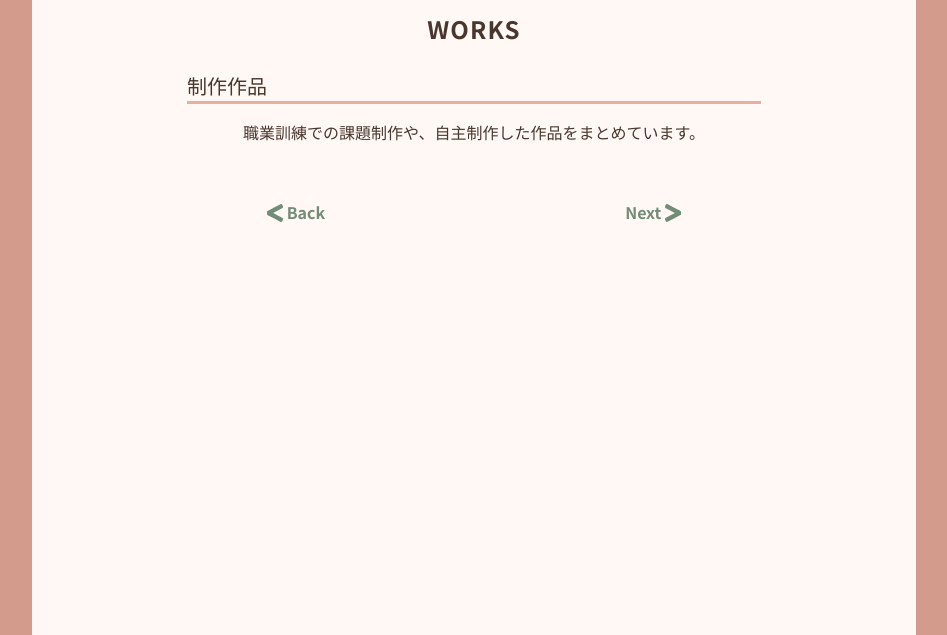
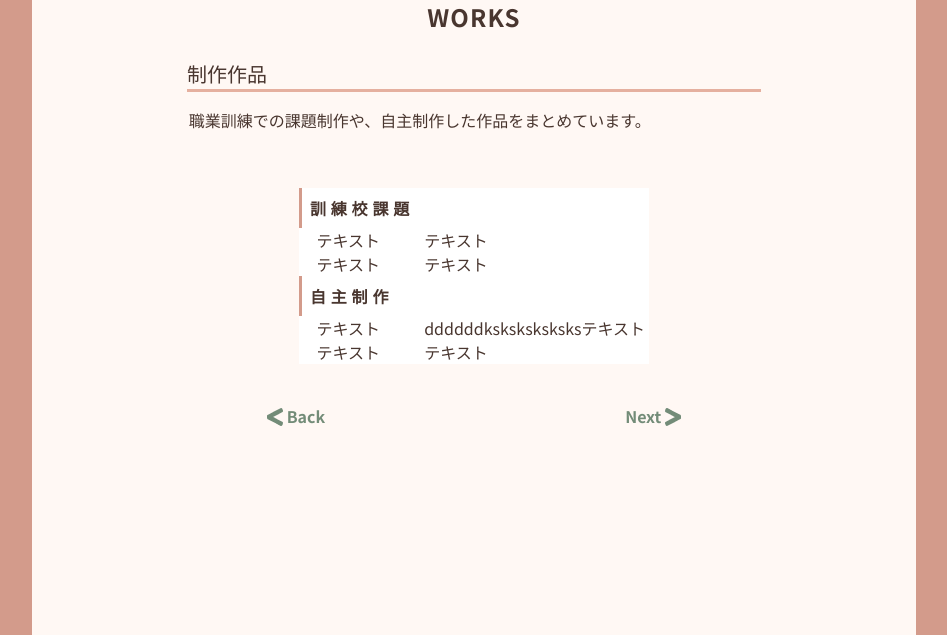
Before and after one commit to yamaguchi-wp2609-14/portfolio, a plain HTML site: page works.html in a window 1280 px wide. Shown: the part 165-800 px from the top of the page, without its empty margins (166-1113 px from the left). Drawn offline with Linux system fonts and the light colour scheme; a web font is replaced by a local one.

Commit message:
11月18日夜

```diff
--- a/css/style.css
+++ b/css/style.css
@@ -18,7 +18,7 @@
     --space-24: 24px;
     --space-32: 32px;
     --space-40: 40px;
-    --space-40: 56px;
+    --space-56: 56px;
 
     /* フォントサイズ */
     --text-12: 12px;
@@ -262,6 +262,34 @@ h3 {
 }
 
 /* ワークス案内　ボタン文字位置設定 */
+.works-text {
+    padding-left: 17.7%;
+    margin-bottom: var(--space-56);
+}
+
+.work-table {
+    width: 350px;
+    background-color: #ffffff;
+    padding-right: var(--space-20);
+    margin: 0 auto;
+
+}
+
+.work-h2 {
+    border-left: 3px solid var(--color-bgc);
+    padding: var(--space-8);
+    letter-spacing: 0.3rem;
+}
+
+.work-td1 {
+    padding-left: 16px;
+}
+
+/* th {
+    padding: var(--space-8);
+    border-left: 3px solid #738c78;
+} */
+
 .work-go {
     display: flex;
     flex-direction: column;
--- a/works.html
+++ b/works.html
@@ -35,12 +35,53 @@
             <section>
 
                 <h3 class="works-h3">制作作品</h3>
-                <div class="works-sec">
-                    <p>職業訓練での課題制作や、自主制作した作品をまとめています。</p>
 
-                </div>
+                <p class="works-text">職業訓練での課題制作や、自主制作した作品をまとめています。</p>
+
+                <table class="work-table">
+                    <thead class="work-tr">
+                        <tr>
+                            <!-- <th class="test" colspan="2">訓練校課題</th> -->
+                            <th class="work-h2">訓練校課題</th>
+                        </tr>
+                    </thead>
+                    <tbody>
+                        <tr>
+                            <td class="work-td1">テキスト</td>
+                            <td>テキスト</td>
+                        </tr>
+                        <tr>
+                            <td class="work-td1">テキスト</td>
+                            <td>テキスト</td>
+                        </tr>
+                    </tbody>
+                    <thead class="work-tr">
+                        <tr>
+                            <th class="work-h2">自主制作</th>
+                            <!-- <th class="test" colspan="2">自主制作</th> -->
+                        </tr>
+                    </thead>
+                    <tbody>
+                        <tr>
+                            <td class="work-td1">テキスト</td>
+                            <td class="work-td2">ddddddksksksksksksテキスト</td>
+                        </tr>
+                        <tr>
+                            <td class="work-td1">テキスト</td>
+                            <td class="work-td2">テキスト</td>
+                        </tr>
+                    </tbody>
+                </table>
+
+
+
+
+
+
+
+
             </section>
-<div class="move">
+            <div class="move">
                 <div class="back">
                     <a href="about.html">
                         <img class=arrow src="./images/back-than.png" alt="前へ">
```
Also changed, not shown: images/logo-set.png.
